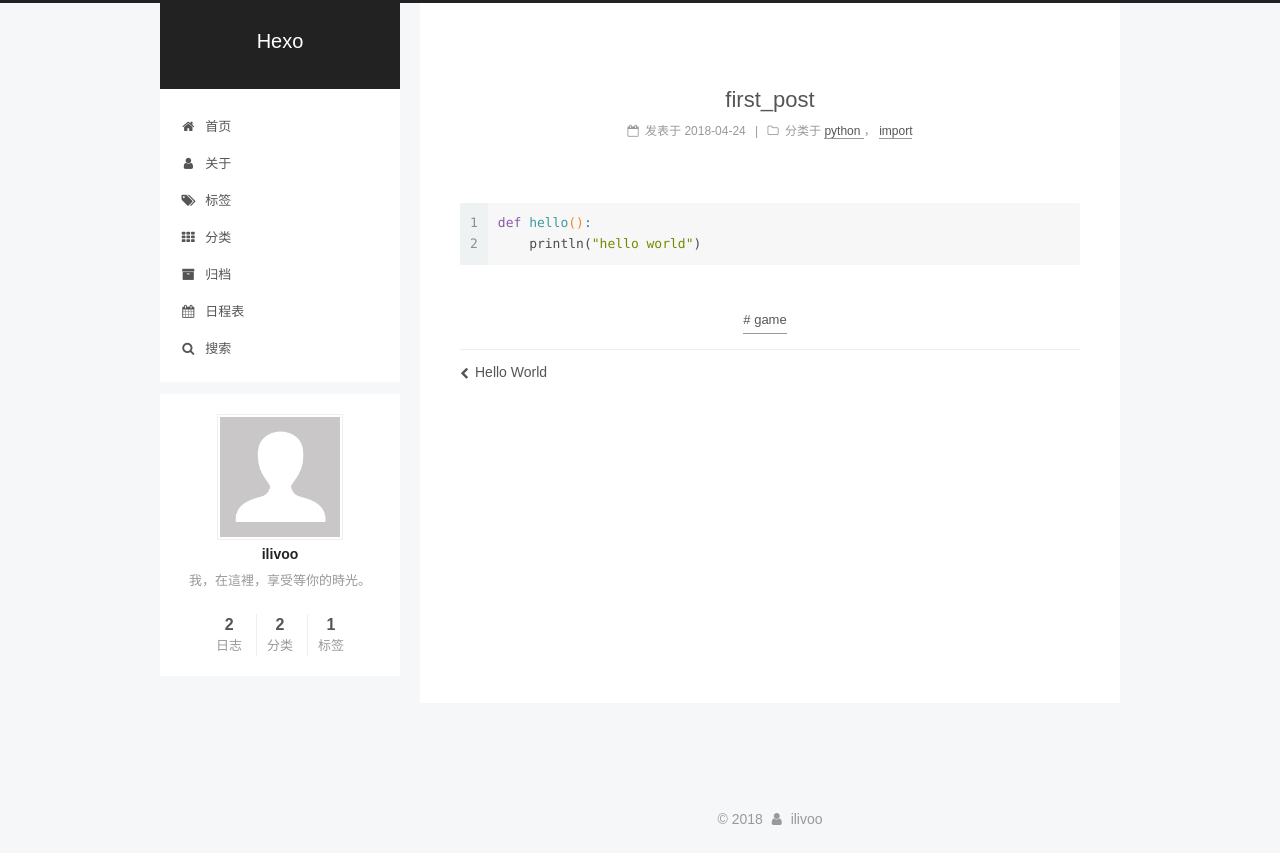
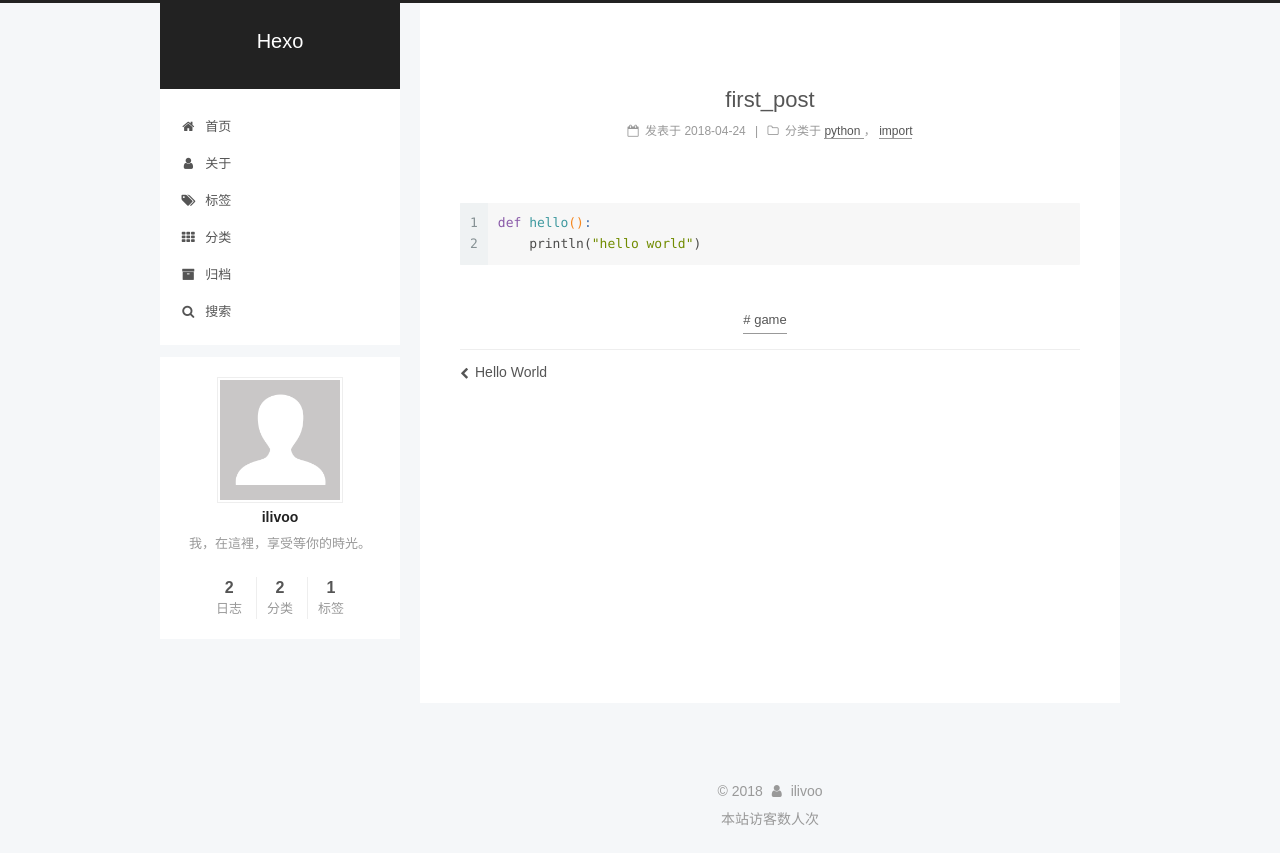
Before and after one commit to ilivoo/ilivoo.github.io, a plain HTML site: page 2018/04/24/first-post/index.html in a window 1280 px wide. Drawn offline with Linux system fonts and the light colour scheme; some packages are replaced by stand-ins of ours; a script that the page names is missing.

Commit message:
hexo deploy

```diff
--- a/2018/04/24/first-post/index.html
+++ b/2018/04/24/first-post/index.html
@@ -227,16 +227,6 @@
               <i class="menu-item-icon fa fa-fw fa-archive"></i> <br />
 
             归档
-          </a>
-        </li>
-
-
-        <li class="menu-item menu-item-schedule">
-          <a href="/schedule/" rel="section">
-
-              <i class="menu-item-icon fa fa-fw fa-calendar"></i> <br />
-
-            日程表
           </a>
         </li>
 
@@ -594,8 +584,8 @@
 
 <div>
 <script async src="https://dn-lbstatics.qbox.me/busuanzi/2.3/busuanzi.pure.mini.js"></script>
-<span id="busuanzi_container_site_uv" style='display:none'>
-    有<span id="busuanzi_value_site_uv"></span>人看过我的博客啦
+<span id="busuanzi_container_site_uv">
+  本站访客数<span id="busuanzi_value_site_uv"></span>人次
 </span>
 </div>
 
--- a/css/main.css
+++ b/css/main.css
@@ -1823,7 +1823,7 @@ pre .javascript .function {
   width: 4px;
   height: 4px;
   border-radius: 50%;
-  background: #d19f53;
+  background: #60f1b0;
 }
 .links-of-blogroll {
   font-size: 13px;
```
Also changed, not shown: 2018/04/24/hello-world/index.html (+2 -12 lines), about/index.html (+2 -12 lines), archives/2018/04/index.html (+2 -12 lines), archives/2018/index.html (+2 -12 lines), archives/index.html (+2 -12 lines), categories/index.html (+2 -12 lines), categories/python/import/index.html (+2 -12 lines), categories/python/index.html (+2 -12 lines), index.html (+2 -12 lines), tags/game/index.html (+2 -12 lines), tags/index.html (+2 -12 lines).
